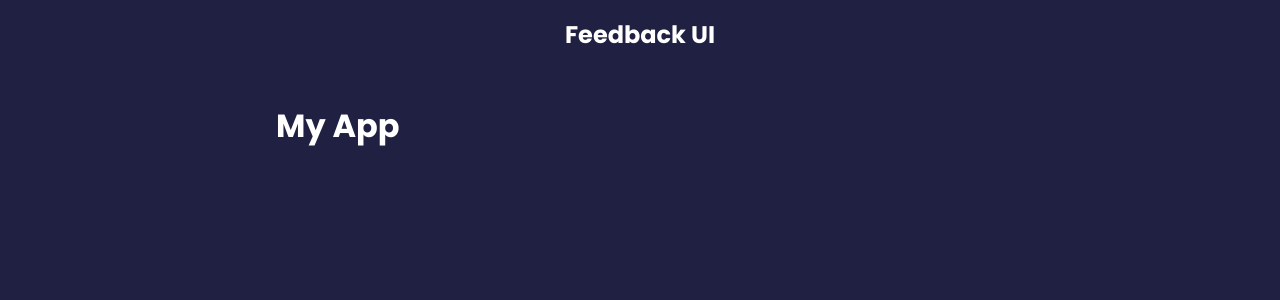
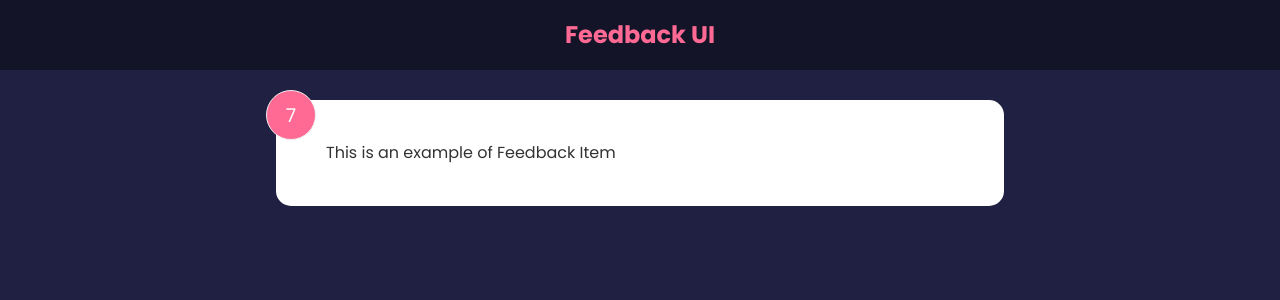
Before and after one commit to jvboronat/feedback-app, a React (Create React App) app: page / in a window 1280 px wide. Shown: the top 300 px of the page. Built offline with nearby package versions, Linux system fonts and the light colour scheme.

Commit message:
State & usState Hook

```diff
--- a/src/App.js
+++ b/src/App.js
@@ -1,16 +1,16 @@
 
 import Header from "./components/Header";
+import FeedbackItem from './components/FeedbackItem';
 
 function App() {
   return (
-    <div className="App">
+    <>
       <Header />
       <div className="container">
-
-        <h1>My App</h1>
+        <FeedbackItem />
       </div>
 
-    </div>
+    </>
   );
 }
 
--- /dev/null
+++ b/src/components/FeedbackItem.jsx
@@ -0,0 +1,28 @@
+import {useState} from 'react'
+
+
+function FeedbackItem() {
+    const [rating, setRating] = useState(7)
+    const [text, setText] = useState('This is an example of Feedback Item')
+
+/*     const hadcleClick = () => {
+
+        setRating((prev) => {
+            return prev + 1
+        })
+    }
+ */
+    return (
+        <div className="card">
+            <div className="num-display"> {rating}</div>
+            <div className="text-display">{text}
+            </div>
+{/*             <button onClick={hadcleClick}> Click
+
+            </button> */}
+
+        </div>
+    )
+}
+
+export default FeedbackItem
--- a/src/components/Header.jsx
+++ b/src/components/Header.jsx
@@ -1,9 +1,15 @@
 import PropTypes from 'prop-types'
 
 
-function Header({text}) {
+function Header({text, bgColor, textColor}) {
+
+    const headerStyles = {
+        backgroundColor: bgColor,
+        color: textColor,
+    }
+
     return (
-        <header>
+        <header style={headerStyles}>
             <div className="container">
                 <h2>{text}</h2>
             </div>
@@ -14,6 +20,8 @@
 // Default props
 Header.defaultProps = {
     text: 'Feedback UI',
+    bgColor: 'rgba(0,0,0,0.4)',
+    textColor: '#ff6a95'
 }
 
 // Check Types
```
